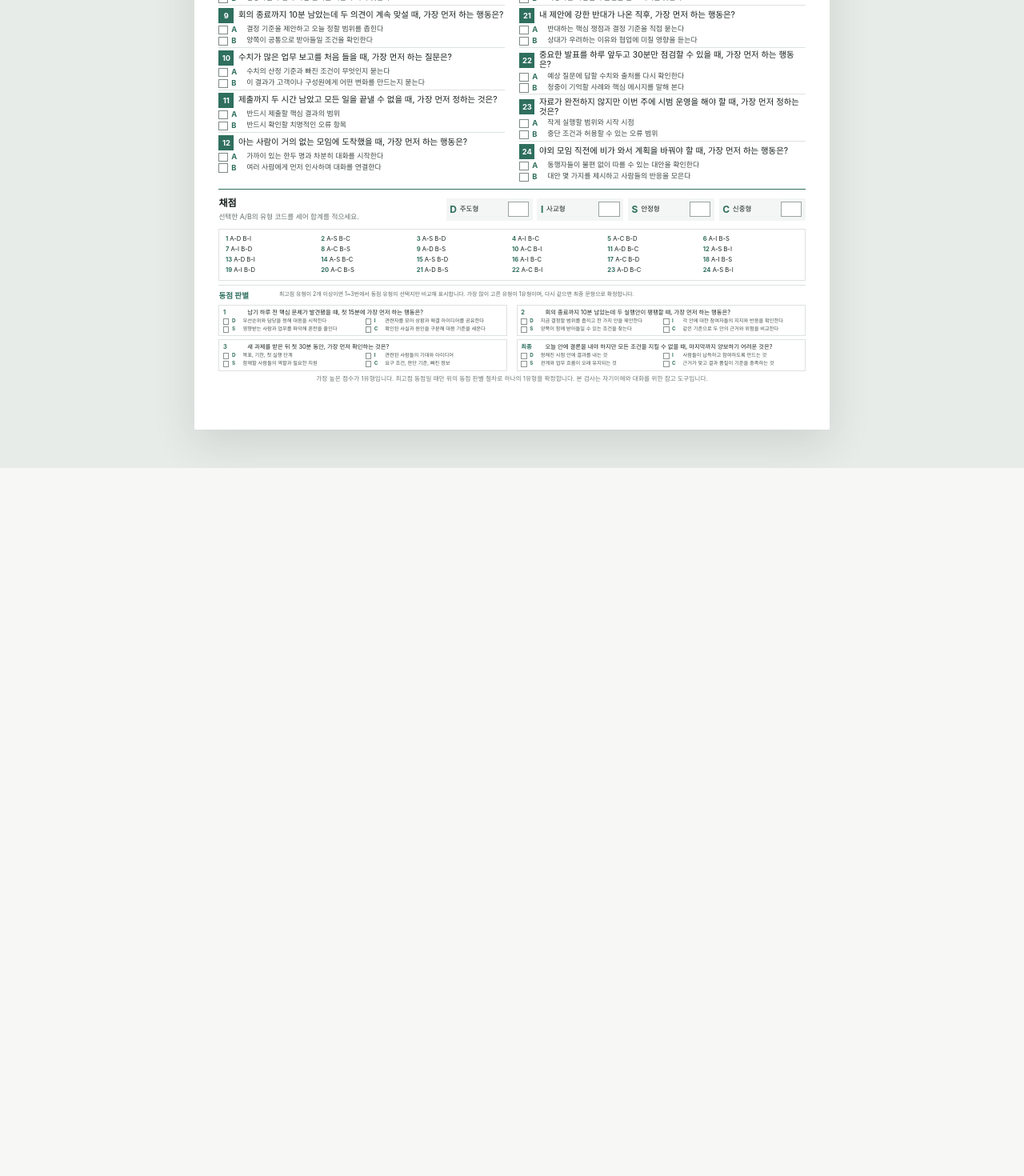
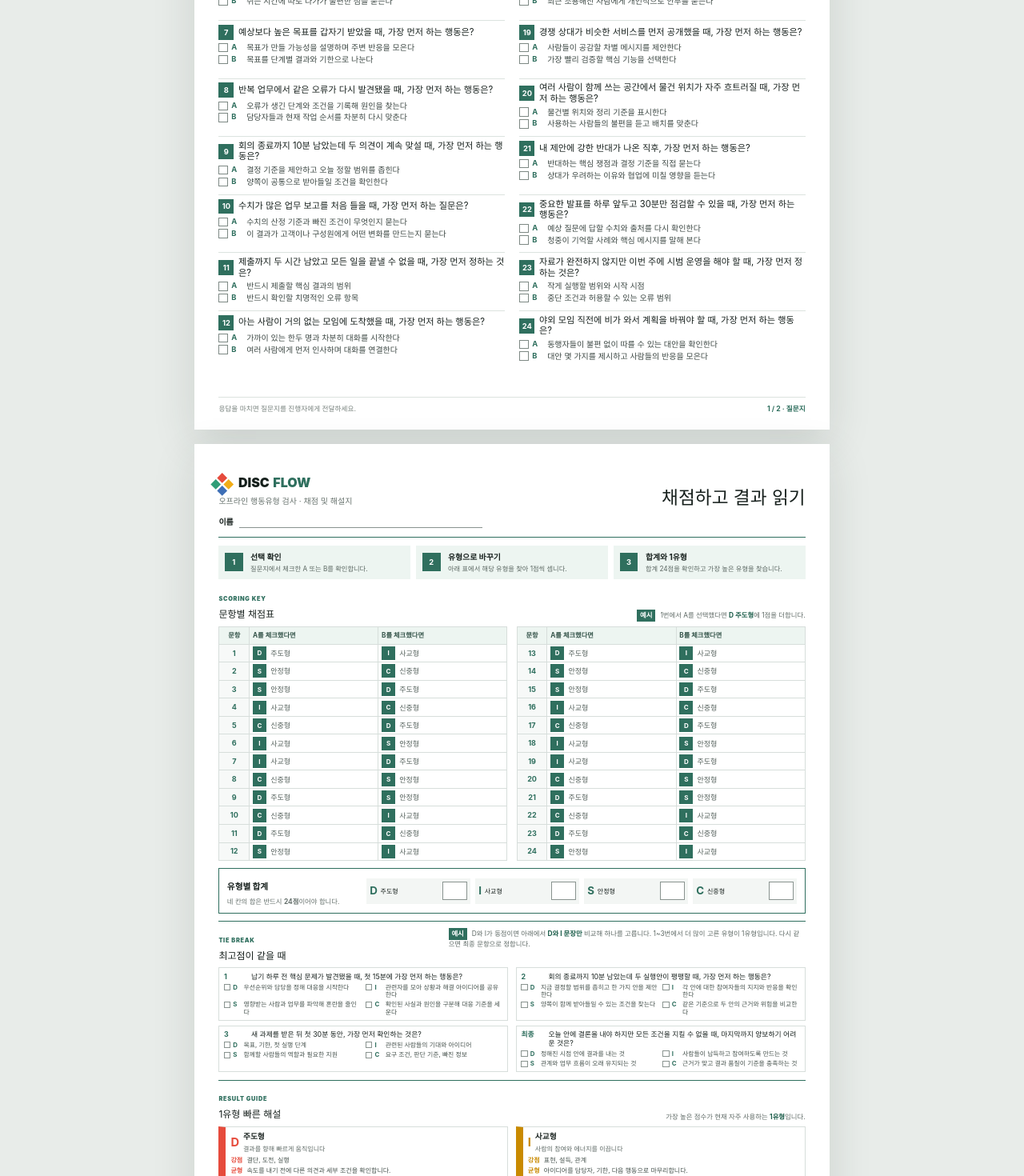
Before and after one commit to withark/disc-flow, a Next.js app: page /paper in a window 1280 px wide. Shown: the part 680-2150 px from the top of the page at 80% size. Before the commit the page ends 1265 px from the top, so only its background shows below. Built offline with nearby package versions, Linux system fonts and the light colour scheme; no server answers.

Commit message:
Split offline assessment into question and guide sheets

```diff
--- a/app/disc-assessment.tsx
+++ b/app/disc-assessment.tsx
@@ -1019,7 +1019,7 @@ export function DiscAssessment({ initialView = "info" }: { initialView?: "info"
                     <button
                       className="primary-button offline-print-button"
                       onClick={openPaperAssessment}
-                      title="A4 한 장용 오프라인 검사지 열기"
+                      title="A4 질문지 1장과 채점·해설지 1장 열기"
                       data-testid="open-offline-assessment"
                     >
                       <Printer size={17} /> 오프라인 검사지 출력
--- a/app/globals.css
+++ b/app/globals.css
@@ -426,7 +426,7 @@ td { padding: 14px 10px; border-bottom: 1px solid #edf0ee; color: #57635e; }
 
 .paper-page { min-height: 100vh; padding: 28px 20px 48px; background: #e8ece9; }
 .paper-screen-actions { width: min(210mm, 100%); display: flex; align-items: center; justify-content: space-between; margin: 0 auto 18px; }
-.paper-sheet { width: min(210mm, 100%); min-height: 297mm; box-sizing: border-box; margin: 0 auto; padding: 8mm; background: white; box-shadow: 0 16px 50px rgba(32, 47, 41, .14); color: #17201d; }
+.paper-sheet { position: relative; width: min(210mm, 100%); min-height: 297mm; box-sizing: border-box; margin: 0 auto 18px; padding: 8mm; background: white; box-shadow: 0 16px 50px rgba(32, 47, 41, .14); color: #17201d; }
 .paper-header { display: grid; grid-template-columns: 1fr auto; align-items: end; gap: 3mm 6mm; padding-bottom: 3mm; border-bottom: 1.5px solid #2f6f5e; }
 .paper-header > div:first-child p { margin: 1mm 0 0; color: #69746f; font-size: 7.5pt; }
 .paper-brand { display: inline-flex; align-items: center; color: #16201c; font-size: 12pt; font-weight: 900; }
@@ -436,41 +436,71 @@ td { padding: 14px 10px; border-bottom: 1px solid #edf0ee; color: #57635e; }
 .paper-fields { grid-column: 1 / -1; display: grid; grid-template-columns: .8fr 1.25fr .75fr; gap: 5mm; font-size: 7.5pt; font-weight: 750; }
 .paper-fields span { display: grid; grid-template-columns: auto 1fr; align-items: end; gap: 2mm; }
 .paper-fields i { height: 4mm; border-bottom: 1px solid #89938f; }
-.paper-guide { margin: 2.5mm 0 2mm; padding: 2mm 2.5mm; background: #edf5f1; color: #40514b; font-size: 7.3pt; line-height: 1.35; }
+.paper-guide { display: grid; grid-template-columns: auto repeat(3, 1fr); align-items: center; gap: 2.5mm; margin: 2.5mm 0 2mm; padding: 2.2mm 2.5mm; background: #edf5f1; color: #40514b; font-size: 7pt; line-height: 1.3; }
+.paper-guide strong { color: #1d5e4b; font-size: 7.5pt; }
+.paper-guide span { padding-left: 2.5mm; border-left: 1px solid #bfd1c9; }
 .paper-question-columns { display: grid; grid-template-columns: 1fr 1fr; gap: 5mm; }
 .paper-question-columns ol { margin: 0; padding: 0; list-style: none; }
-.paper-question-columns li { min-height: 14mm; box-sizing: border-box; padding: .85mm 0 .45mm; border-top: 1px solid #dce3df; break-inside: avoid; }
+.paper-question-columns li { min-height: 19.2mm; box-sizing: border-box; padding: 1.3mm 0 .8mm; border-top: 1px solid #dce3df; break-inside: avoid; }
 .paper-question-columns li:first-child { border-top: 0; }
-.paper-question-columns h2 { display: flex; align-items: center; gap: 1.5mm; margin: 0 0 .6mm; font-size: 7.8pt; line-height: 1.18; }
+.paper-question-columns h2 { display: flex; align-items: center; gap: 1.5mm; margin: 0 0 .9mm; font-size: 8.4pt; line-height: 1.2; }
 .paper-question-columns h2 b { width: 5mm; height: 5mm; flex: 0 0 5mm; display: grid; place-items: center; background: #2f6f5e; color: white; font-size: 7pt; }
-.paper-question-columns li > p { display: grid; grid-template-columns: 3.2mm 4mm 1fr; align-items: start; gap: 1mm; margin: .45mm 0 0; color: #3e4945; font-size: 6.7pt; line-height: 1.2; }
+.paper-question-columns li > p { display: grid; grid-template-columns: 3.2mm 4mm 1fr; align-items: start; gap: 1mm; margin: .7mm 0 0; color: #3e4945; font-size: 7.5pt; line-height: 1.2; }
 .paper-question-columns li > p > i { width: 3mm; height: 3mm; margin-top: .2mm; border: 1px solid #7d8984; background: white; }
 .paper-question-columns li > p > strong { color: #2f6f5e; font-size: 7pt; }
-.paper-scoring { margin-top: 2mm; padding-top: 2mm; border-top: 1.5px solid #2f6f5e; }
-.paper-score-heading { display: grid; grid-template-columns: .9fr 1.5fr; align-items: center; gap: 4mm; }
-.paper-score-heading > div:first-child strong { display: block; font-size: 9pt; }
-.paper-score-heading > div:first-child span { display: block; margin-top: .7mm; color: #68736f; font-size: 6.5pt; }
+.paper-page-footer { position: absolute; right: 8mm; bottom: 5mm; left: 8mm; display: flex; align-items: center; justify-content: space-between; padding-top: 2mm; border-top: 1px solid #dce3df; color: #78827e; font-size: 6.5pt; }
+.paper-page-footer b { color: #2f6f5e; }
+.paper-explanation-header { grid-template-columns: 1fr auto; }
+.paper-result-field { grid-column: 1 / -1; display: grid; grid-template-columns: auto 1fr; align-items: end; gap: 2mm; width: 45%; font-size: 7.5pt; font-weight: 750; }
+.paper-result-field i { height: 4mm; border-bottom: 1px solid #89938f; }
+.paper-score-steps { display: grid; grid-template-columns: repeat(3, 1fr); gap: 2mm; margin: 2.5mm 0; }
+.paper-score-steps article { display: grid; grid-template-columns: 7mm 1fr; align-items: center; gap: 1.5mm; padding: 2mm; background: #edf5f1; }
+.paper-score-steps article > b { width: 6mm; height: 6mm; display: grid; place-items: center; background: #2f6f5e; color: white; font-size: 7pt; }
+.paper-score-steps strong, .paper-score-steps span { display: block; }
+.paper-score-steps strong { font-size: 7.4pt; }
+.paper-score-steps span { margin-top: .5mm; color: #5c6863; font-size: 6.2pt; line-height: 1.25; }
+.paper-section-title { display: flex; align-items: end; justify-content: space-between; gap: 4mm; margin-bottom: 1.5mm; }
+.paper-section-title > div > span { color: #2f6f5e; font-size: 5.5pt; font-weight: 900; letter-spacing: .7px; }
+.paper-section-title h2 { margin: .5mm 0 0; font-size: 9pt; }
+.paper-section-title > p { max-width: 118mm; margin: 0; color: #5f6a66; font-size: 6.3pt; line-height: 1.35; }
+.paper-section-title > p > b { display: inline-block; margin-right: 1mm; padding: .5mm 1mm; background: #2f6f5e; color: white; }
+.paper-section-title > p strong { color: #1d5e4b; }
+.paper-score-tables { display: grid; grid-template-columns: 1fr 1fr; gap: 3mm; }
+.paper-score-tables table { width: 100%; border-collapse: collapse; table-layout: fixed; font-size: 6.8pt; }
+.paper-score-tables th, .paper-score-tables td { height: 5mm; padding: .6mm 1mm; border: 1px solid #d7dedb; text-align: left; }
+.paper-score-tables thead th { height: 5.8mm; background: #edf5f1; color: #38574d; font-size: 6.2pt; }
+.paper-score-tables thead th:first-child, .paper-score-tables tbody th { width: 10mm; text-align: center; }
+.paper-score-tables tbody th { background: #f7f9f8; color: #2f6f5e; }
+.paper-score-tables td b { display: inline-grid; width: 4.5mm; height: 4.5mm; place-items: center; margin-right: .7mm; background: #2f6f5e; color: white; font-size: 6pt; }
+.paper-score-result { display: grid; grid-template-columns: 42mm 1fr; align-items: center; gap: 4mm; margin: 2.5mm 0; padding: 2mm 2.5mm; border: 1.5px solid #2f6f5e; }
+.paper-score-result > div:first-child > span { font-size: 8pt; font-weight: 850; }
+.paper-score-result > div:first-child > p { margin: .7mm 0 0; color: #65706c; font-size: 6.3pt; }
 .paper-score-boxes { display: grid; grid-template-columns: repeat(4, 1fr); gap: 1.5mm; }
-.paper-score-boxes span { display: grid; grid-template-columns: auto 1fr 7mm; align-items: center; gap: 1mm; padding: 1.2mm; background: #f3f6f4; font-size: 6.4pt; }
-.paper-score-boxes b { color: #2f6f5e; font-size: 9pt; }
-.paper-score-boxes i { height: 5mm; border: 1px solid #9ba49f; background: white; }
-.paper-score-key { display: grid; gap: .5mm; margin-top: 2mm; padding: 1.5mm 2mm; border: 1px solid #dce3df; }
-.paper-score-key p { display: grid; grid-template-columns: repeat(6, 1fr); margin: 0; }
-.paper-score-key span { font-size: 5.7pt; white-space: nowrap; }
-.paper-score-key b { color: #2f6f5e; }
-.paper-tie-break { margin-top: 1.5mm; padding-top: 1.5mm; border-top: 1px solid #dce3df; }
-.paper-tie-break > header { display: grid; grid-template-columns: 18mm 1fr; align-items: start; gap: 2mm; }
-.paper-tie-break > header strong { color: #2f6f5e; font-size: 7.2pt; }
-.paper-tie-break > header span { color: #5d6964; font-size: 5.2pt; line-height: 1.3; }
-.paper-tie-break > div { display: grid; grid-template-columns: 1fr 1fr; gap: 1mm 3mm; margin-top: 1mm; }
-.paper-tie-break article { min-width: 0; padding: 1mm 1.2mm; border: 1px solid #dce3df; }
-.paper-tie-break h3 { display: grid; grid-template-columns: 7mm 1fr; align-items: start; gap: 1mm; margin: 0; font-size: 5.5pt; line-height: 1.25; }
-.paper-tie-break h3 b { color: #2f6f5e; }
-.paper-tie-break article > p { display: grid; grid-template-columns: 1fr 1fr; gap: .5mm 1.5mm; margin: .8mm 0 0; }
-.paper-tie-break article > p span { display: grid; grid-template-columns: 2.3mm 3mm 1fr; gap: .6mm; align-items: start; color: #46524d; font-size: 4.7pt; line-height: 1.2; }
-.paper-tie-break article > p i { width: 2mm; height: 2mm; margin-top: .1mm; border: 1px solid #89938f; }
-.paper-tie-break article > p b { color: #2f6f5e; }
-.paper-note { margin: 1.5mm 0 0; color: #707a76; font-size: 5.8pt; line-height: 1.3; text-align: center; }
+.paper-score-boxes span { display: grid; grid-template-columns: auto 1fr 8mm; align-items: center; gap: 1mm; padding: 1.2mm; background: #f3f6f4; }
+.paper-score-boxes b { color: #2f6f5e; font-size: 10pt; }
+.paper-score-boxes em { font-size: 6pt; font-style: normal; }
+.paper-score-boxes i { height: 6mm; border: 1px solid #89938f; background: white; }
+.paper-tie-break { padding-top: 2mm; border-top: 1.5px solid #2f6f5e; }
+.paper-section-title.tie-title { align-items: start; }
+.paper-tie-grid { display: grid; grid-template-columns: 1fr 1fr; gap: 1.5mm 2.5mm; }
+.paper-tie-grid article { min-width: 0; padding: 1.2mm 1.5mm; border: 1px solid #d7dedb; }
+.paper-tie-grid h3 { display: grid; grid-template-columns: 8mm 1fr; align-items: start; gap: 1mm; margin: 0; font-size: 6.6pt; line-height: 1.25; }
+.paper-tie-grid h3 > b { color: #2f6f5e; }
+.paper-tie-grid article > div { display: grid; grid-template-columns: 1fr 1fr; gap: .8mm 1.5mm; margin-top: 1mm; }
+.paper-tie-grid article > div > span { display: grid; grid-template-columns: 2.5mm 3mm 1fr; align-items: start; gap: .5mm; color: #46524d; font-size: 5.9pt; line-height: 1.2; }
+.paper-tie-grid article > div > span > i { width: 2.2mm; height: 2.2mm; margin-top: .1mm; border: 1px solid #89938f; }
+.paper-tie-grid article > div > span > b { color: #2f6f5e; }
+.paper-mode-guide { margin-top: 2.5mm; padding-top: 2mm; border-top: 1.5px solid #2f6f5e; }
+.paper-mode-guide > div:last-child { display: grid; grid-template-columns: 1fr 1fr; gap: 1.5mm 2.5mm; }
+.paper-mode-guide article { min-width: 0; padding: 1.4mm 1.6mm; border: 1px solid #d7dedb; border-left: 2.5mm solid var(--paper-mode-color); }
+.paper-mode-guide article header { display: flex; align-items: center; gap: 1.3mm; }
+.paper-mode-guide article header > b { color: var(--paper-mode-color); font-size: 11pt; }
+.paper-mode-guide article header strong, .paper-mode-guide article header span { display: block; }
+.paper-mode-guide article header strong { font-size: 7.3pt; }
+.paper-mode-guide article header span { margin-top: .3mm; color: #5f6a66; font-size: 6pt; }
+.paper-mode-guide article p { margin: .8mm 0 0; color: #46524d; font-size: 6pt; line-height: 1.25; }
+.paper-mode-guide article p b { margin-right: .8mm; color: var(--paper-mode-color); }
+.paper-mode-d { --paper-mode-color: #e64b3c; }.paper-mode-i { --paper-mode-color: #c98a00; }.paper-mode-s { --paper-mode-color: #2f9d78; }.paper-mode-c { --paper-mode-color: #3e6fb6; }
 
 .page-enter { animation: page-in .28s ease both; }
 @keyframes page-in { from { opacity: 0; transform: translateY(7px); } to { opacity: 1; transform: none; } }
@@ -575,7 +605,9 @@ td { padding: 14px 10px; border-bottom: 1px solid #edf0ee; color: #57635e; }
   body { background: white; }
   .paper-page { min-height: 0; padding: 0; background: white; }
   .paper-screen-actions { display: none !important; }
-  .paper-sheet { width: auto; min-height: 0; margin: 0; padding: 0; box-shadow: none; }
+  .paper-sheet { width: auto; min-height: 281mm; margin: 0; padding: 0; box-shadow: none; break-after: page; page-break-after: always; }
+  .paper-sheet:last-child { break-after: auto; page-break-after: auto; }
+  .paper-page-footer { right: 0; left: 0; }
   .no-print, .site-header, .site-footer { display: none !important; }
   .result-view { width: 100%; padding: 0; }
   .result-hero, .result-section, .insight-band { break-inside: avoid; }
--- a/app/paper-assessment.tsx
+++ b/app/paper-assessment.tsx
@@ -4,8 +4,15 @@ import { ArrowLeft, Printer } from "lucide-react";
 import { FINAL_TIE_BREAK_QUESTION, QUESTIONS, TIE_BREAK_QUESTIONS } from "./disc-questions";
 
 const QUESTION_COLUMNS = [QUESTIONS.slice(0, 12), QUESTIONS.slice(12)];
-const SCORE_KEY_ROWS = Array.from({ length: 4 }, (_, row) => QUESTIONS.slice(row * 6, row * 6 + 6));
+const SCORE_KEY_COLUMNS = [QUESTIONS.slice(0, 12), QUESTIONS.slice(12)];
 const PAPER_TIE_BREAK_QUESTIONS = [...TIE_BREAK_QUESTIONS, FINAL_TIE_BREAK_QUESTION];
+const MODE_NAMES = { D: "주도형", I: "사교형", S: "안정형", C: "신중형" } as const;
+const MODE_GUIDES = {
+  D: { title: "결과를 향해 빠르게 움직입니다", strength: "결단, 도전, 실행", watch: "속도를 내기 전에 다른 의견과 세부 조건을 확인합니다." },
+  I: { title: "사람의 참여와 에너지를 이끕니다", strength: "표현, 설득, 관계", watch: "아이디어를 담당자, 기한, 다음 행동으로 마무리합니다." },
+  S: { title: "신뢰와 안정적인 흐름을 만듭니다", strength: "경청, 협력, 꾸준함", watch: "불편한 점과 필요한 반대를 조금 더 일찍 표현합니다." },
+  C: { title: "근거와 기준으로 품질을 높입니다", strength: "분석, 정확성, 체계", watch: "충분한 기준이 모이면 결정 시점을 늦추지 않습니다." },
+} as const;
 
 export function PaperAssessment() {
   function returnToAdmin() {
@@ -16,23 +23,26 @@ export function PaperAssessment() {
     <main className="paper-page">
       <div className="paper-screen-actions">
         <button type="button" className="back-button" onClick={returnToAdmin}><ArrowLeft size={17} /> 관리자 페이지</button>
-        <button type="button" className="primary-button" onClick={() => window.print()}><Printer size={17} /> 검사지 인쇄·PDF</button>
+        <button type="button" className="primary-button" onClick={() => window.print()}><Printer size={17} /> 질문지·해설지 2장 인쇄</button>
       </div>
 
-      <article className="paper-sheet">
+      <article className="paper-sheet paper-question-sheet">
         <header className="paper-header">
           <div>
             <span className="paper-brand"><i aria-hidden="true" /> DISC <strong>FLOW</strong></span>
-            <p>현장용 DISC 행동유형 검사지</p>
+            <p>오프라인 행동유형 검사 · 질문지</p>
           </div>
-          <h1>나의 업무 행동유형 알아보기</h1>
+          <h1>나의 행동유형 알아보기</h1>
           <div className="paper-fields">
             <span>이름 <i /></span><span>팀/소속 <i /></span><span>날짜 <i /></span>
           </div>
         </header>
 
         <div className="paper-guide">
-          최근 6개월의 실제 행동을 떠올리고, 각 문항에서 오래 고민하지 말고 처음 더 가까웠던 문장 하나에 표시하세요.
+          <strong>답변 방법</strong>
+          <span>최근 6개월의 실제 행동을 떠올립니다.</span>
+          <span>각 문항에서 나에게 더 가까운 문장 하나만 선택합니다.</span>
+          <span>정답을 찾지 말고 처음 떠오른 답에 표시합니다.</span>
         </div>
 
         <section className="paper-question-columns" aria-label="DISC 검사지 24문항">
@@ -52,42 +62,101 @@ export function PaperAssessment() {
           ))}
         </section>
 
-        <footer className="paper-scoring">
-          <div className="paper-score-heading">
-            <div><strong>채점</strong><span>선택한 A/B의 유형 코드를 세어 합계를 적으세요.</span></div>
-            <div className="paper-score-boxes">
-              <span><b>D</b> 주도형 <i /></span><span><b>I</b> 사교형 <i /></span><span><b>S</b> 안정형 <i /></span><span><b>C</b> 신중형 <i /></span>
+        <footer className="paper-page-footer">
+          <span>응답을 마치면 질문지를 진행자에게 전달하세요.</span>
+          <b>1 / 2 · 질문지</b>
+        </footer>
+      </article>
+
+      <article className="paper-sheet paper-explanation-sheet">
+        <header className="paper-header paper-explanation-header">
+          <div>
+            <span className="paper-brand"><i aria-hidden="true" /> DISC <strong>FLOW</strong></span>
+            <p>오프라인 행동유형 검사 · 채점 및 해설지</p>
           </div>
+          <h1>채점하고 결과 읽기</h1>
+          <div className="paper-result-field">이름 <i /></div>
+        </header>
+
+        <section className="paper-score-steps" aria-label="채점 방법">
+          <article><b>1</b><div><strong>선택 확인</strong><span>질문지에서 체크한 A 또는 B를 확인합니다.</span></div></article>
+          <article><b>2</b><div><strong>유형으로 바꾸기</strong><span>아래 표에서 해당 유형을 찾아 1점씩 셉니다.</span></div></article>
+          <article><b>3</b><div><strong>합계와 1유형</strong><span>합계 24점을 확인하고 가장 높은 유형을 찾습니다.</span></div></article>
+        </section>
+
+        <section className="paper-score-key-section">
+          <div className="paper-section-title">
+            <div><span>SCORING KEY</span><h2>문항별 채점표</h2></div>
+            <p><b>예시</b> 1번에서 A를 선택했다면 <strong>D 주도형</strong>에 1점을 더합니다.</p>
           </div>
-          <div className="paper-score-key" aria-label="진행자용 채점표">
-            {SCORE_KEY_ROWS.map((row, rowIndex) => (
-              <p key={rowIndex}>
-                {row.map((question, index) => {
-                  const number = rowIndex * 6 + index + 1;
-                  return <span key={number}><b>{number}</b> A-{question.a.mode} B-{question.b.mode}</span>;
+          <div className="paper-score-tables" aria-label="진행자용 채점표">
+            {SCORE_KEY_COLUMNS.map((column, columnIndex) => (
+              <table key={columnIndex}>
+                <thead><tr><th>문항</th><th>A를 체크했다면</th><th>B를 체크했다면</th></tr></thead>
+                <tbody>
+                  {column.map((question, index) => {
+                    const number = columnIndex * 12 + index + 1;
+                    return (
+                      <tr key={number}>
+                        <th>{number}</th>
+                        <td><b>{question.a.mode}</b> {MODE_NAMES[question.a.mode]}</td>
+                        <td><b>{question.b.mode}</b> {MODE_NAMES[question.b.mode]}</td>
+                      </tr>
+                    );
                   })}
-              </p>
+                </tbody>
+              </table>
             ))}
           </div>
+        </section>
+
+        <section className="paper-score-result">
+          <div><span>유형별 합계</span><p>네 칸의 합은 반드시 <b>24점</b>이어야 합니다.</p></div>
+          <div className="paper-score-boxes">
+            {(["D", "I", "S", "C"] as const).map((mode) => (
+              <span key={mode}><b>{mode}</b><em>{MODE_NAMES[mode]}</em><i /></span>
+            ))}
+          </div>
+        </section>
+
         <section className="paper-tie-break" aria-label="동점 판별 문항">
-            <header>
-              <strong>동점 판별</strong>
-              <span>최고점 유형이 2개 이상이면 1~3번에서 동점 유형의 선택지만 비교해 표시합니다. 가장 많이 고른 유형이 1유형이며, 다시 같으면 최종 문항으로 확정합니다.</span>
-            </header>
-            <div>
+          <div className="paper-section-title tie-title">
+            <div><span>TIE BREAK</span><h2>최고점이 같을 때</h2></div>
+            <p><b>예시</b> D와 I가 동점이면 아래에서 <strong>D와 I 문장만</strong> 비교해 하나를 고릅니다. 1~3번에서 더 많이 고른 유형이 1유형입니다. 다시 같으면 최종 문항으로 정합니다.</p>
+          </div>
+          <div className="paper-tie-grid">
             {PAPER_TIE_BREAK_QUESTIONS.map((question, index) => (
               <article key={question.context}>
                 <h3><b>{index < TIE_BREAK_QUESTIONS.length ? index + 1 : "최종"}</b>{question.context}</h3>
-                  <p>
+                <div>
                   {(["D", "I", "S", "C"] as const).map((mode) => (
                     <span key={mode}><i aria-hidden="true" /><b>{mode}</b>{question.options[mode]}</span>
                   ))}
-                  </p>
+                </div>
               </article>
             ))}
           </div>
         </section>
-          <p className="paper-note">가장 높은 점수가 1유형입니다. 최고점 동점일 때만 위의 동점 판별 절차로 하나의 1유형을 확정합니다. 본 검사는 자기이해와 대화를 위한 참고 도구입니다.</p>
+
+        <section className="paper-mode-guide">
+          <div className="paper-section-title">
+            <div><span>RESULT GUIDE</span><h2>1유형 빠른 해설</h2></div>
+            <p>가장 높은 점수가 현재 자주 사용하는 <strong>1유형</strong>입니다.</p>
+          </div>
+          <div>
+            {(["D", "I", "S", "C"] as const).map((mode) => (
+              <article key={mode} className={`paper-mode-${mode.toLowerCase()}`}>
+                <header><b>{mode}</b><div><strong>{MODE_NAMES[mode]}</strong><span>{MODE_GUIDES[mode].title}</span></div></header>
+                <p><b>강점</b> {MODE_GUIDES[mode].strength}</p>
+                <p><b>균형</b> {MODE_GUIDES[mode].watch}</p>
+              </article>
+            ))}
+          </div>
+        </section>
+
+        <footer className="paper-page-footer explanation-footer">
+          <span>이 결과는 자기이해와 대화를 돕는 참고 자료이며 의학적·심리학적 진단이 아닙니다.</span>
+          <b>2 / 2 · 채점 및 해설지</b>
         </footer>
       </article>
     </main>
--- a/app/paper/page.tsx
+++ b/app/paper/page.tsx
@@ -3,7 +3,7 @@ import { PaperAssessment } from "../paper-assessment";
 
 export const metadata: Metadata = {
   title: "현장용 DISC 검사지 | DISC FLOW",
-  description: "현장에서 인쇄해 사용할 수 있는 한 장짜리 DISC 행동유형 검사지입니다.",
+  description: "현장에서 인쇄해 사용하는 질문지 1장과 채점·해설지 1장으로 구성된 DISC 행동유형 검사입니다.",
 };
 
 export default function PaperPage() {
```
Also changed, not shown: 1 other file (tests, documents, lock files or other folders). Lines whose indentation alone changed are shown as unchanged.
